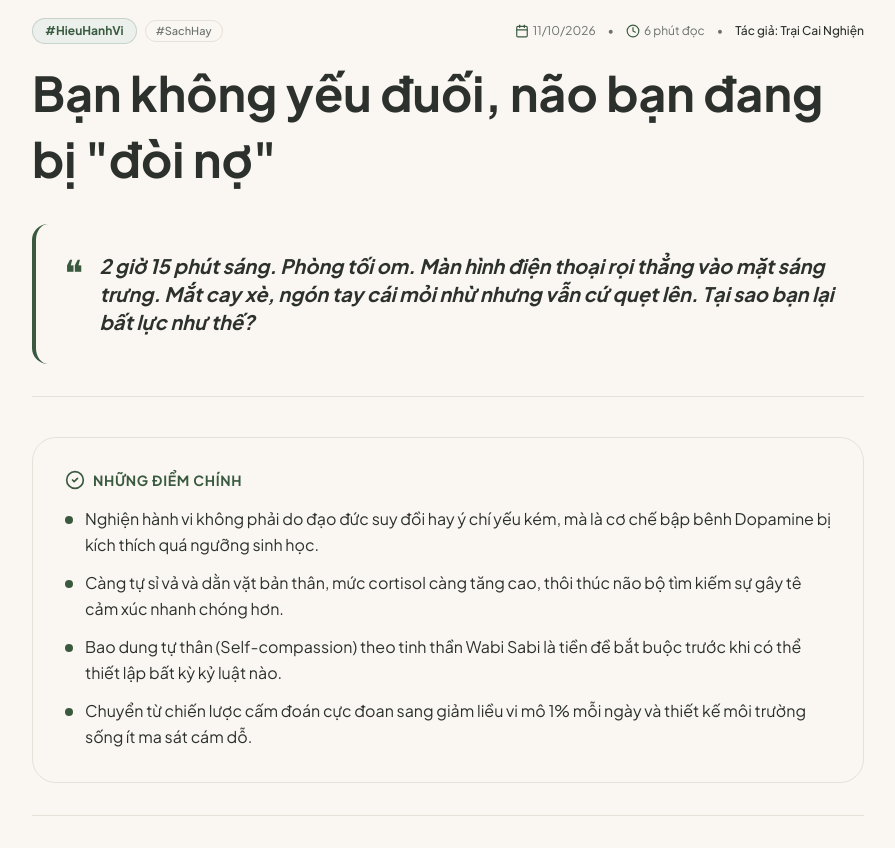
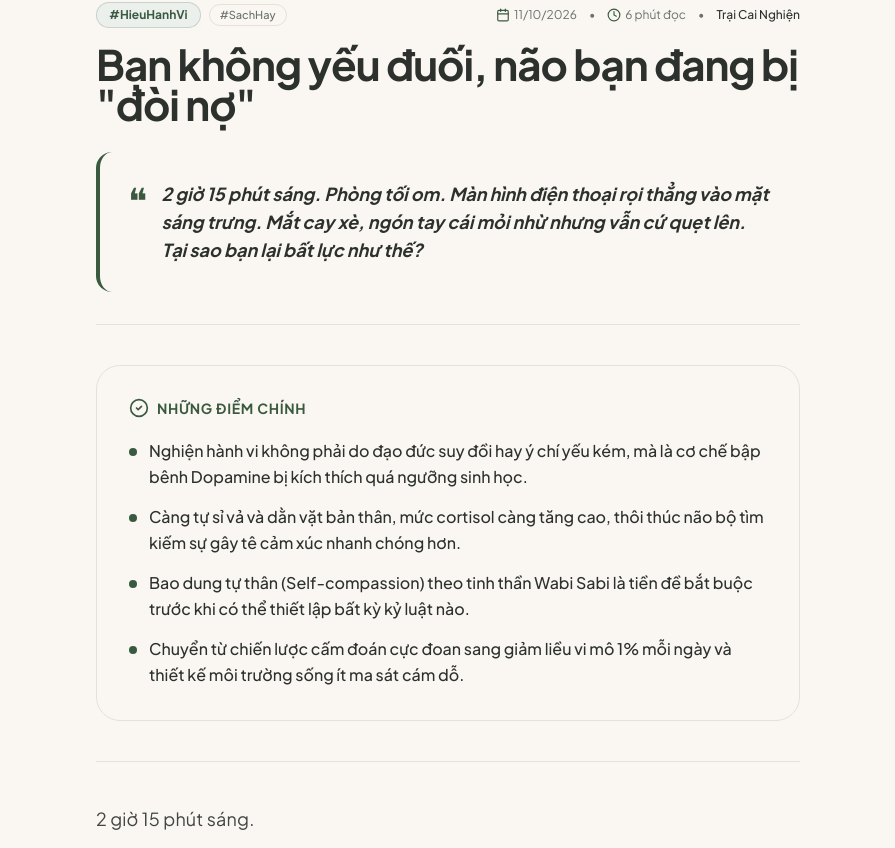
Before and after one commit to longphi11/traicainghien-1, a Next.js app: page /bai-viet/ban-khong-he-yeu-duoi in a window 1280 px wide. Shown: the part 692-1540 px from the top of the page, without its empty margins (192-1087 px from the left). Built offline with nearby package versions, Linux system fonts and the light colour scheme.

Commit message:
fix(blog): rebuild markdown parser to eliminate text clumping, format numbered lists into elegant spacious cards, and enhance reading typography

```diff
--- a/src/app/bai-viet/[slug]/page.tsx
+++ b/src/app/bai-viet/[slug]/page.tsx
@@ -2,7 +2,7 @@ import React from "react";
 import Link from "next/link";
 import { notFound } from "next/navigation";
 import { articles } from "@/data/articles";
-import { ArrowLeft, Clock, Calendar, Sparkles, Quote, CheckCircle2 } from "lucide-react";
+import { ArrowLeft, Clock, Calendar, Sparkles, CheckCircle2 } from "lucide-react";
 import ShareButtons from "@/components/ShareButtons";
 import CommentSection from "@/components/CommentSection";
 import RelatedArticles from "@/components/RelatedArticles";
@@ -13,41 +13,226 @@ export async function generateStaticParams() {
   }));
 }
 
-// Function to parse inline Markdown links [text](url), **bold**, and *italic*
+// 1. Parser inline Markdown: [text](url), **bold**, *italic*
 function renderFormattedText(text: string) {
-  // Regex to split on [text](url) or **bold**
-  const regex = /(\[.*?\]\(.*?\)|\*\*.*?\*\*)/g;
-  const parts = text.split(regex);
+  if (!text) return null;
 
-  return parts.map((part, i) => {
-    // Markdown Link
-    if (part.startsWith("[") && part.includes("](")) {
-      const match = part.match(/\[(.*?)\]\((.*?)\)/);
-      if (match) {
-        const [, linkText, linkUrl] = match;
-        return (
+  const tokens: React.ReactNode[] = [];
+  const regex = /(\[.*?\]\(.*?\)|\*\*.*?\*\*|\*[^*\n]+?\*)/g;
+  let lastIdx = 0;
+  let match: RegExpExecArray | null;
+
+  while ((match = regex.exec(text)) !== null) {
+    if (match.index > lastIdx) {
+      tokens.push(text.slice(lastIdx, match.index));
+    }
+    const m = match[0];
+
+    // Markdown Link: [text](url)
+    if (m.startsWith("[") && m.includes("](")) {
+      const matchLink = m.match(/\[(.*?)\]\((.*?)\)/);
+      if (matchLink) {
+        tokens.push(
           <Link
-            key={i}
-            href={linkUrl}
-            className="text-[#3A5A40] font-bold underline decoration-[#3A5A40]/40 underline-offset-4 hover:decoration-[#3A5A40] hover:text-[#283f2c] transition-all"
+            key={`link-${match.index}`}
+            href={matchLink[2]}
+            className="text-[#3A5A40] font-semibold underline decoration-[#3A5A40]/40 underline-offset-4 hover:decoration-[#3A5A40] hover:text-[#283f2c] transition-all"
           >
-            {linkText}
+            {matchLink[1]}
           </Link>
         );
       }
     }
-
-    // Bold text
-    if (part.startsWith("**") && part.endsWith("**")) {
-      return (
-        <strong key={i} className="font-bold text-[#2D312E]">
-          {part.slice(2, -2)}
+    // Bold text: **text**
+    else if (m.startsWith("**") && m.endsWith("**")) {
+      tokens.push(
+        <strong key={`bold-${match.index}`} className="font-bold text-[#1F2421]">
+          {m.slice(2, -2)}
         </strong>
       );
     }
+    // Italic text: *text*
+    else if (m.startsWith("*") && m.endsWith("*")) {
+      tokens.push(
+        <em key={`italic-${match.index}`} className="italic text-[#4A5568]">
+          {m.slice(1, -1)}
+        </em>
+      );
+    }
 
-    return part;
-  });
+    lastIdx = regex.lastIndex;
+  }
+
+  if (lastIdx < text.length) {
+    tokens.push(text.slice(lastIdx));
+  }
+
+  return tokens.length > 0 ? tokens : text;
+}
+
+// 2. Parser Block Markdown chuyên sâu: tách biệt hoàn toàn Headings, Lists, Paragraphs, Quotes
+type Block =
+  | { type: "key_takeaways"; title: string; items: string[] }
+  | { type: "h2"; text: string }
+  | { type: "h3"; text: string }
+  | { type: "hr" }
+  | { type: "blockquote"; text: string }
+  | { type: "numbered_list"; items: string[] }
+  | { type: "bullet_list"; items: string[] }
+  | { type: "paragraph"; text: string };
+
+function parseMarkdownBlocks(content: string): Block[] {
+  const lines = content.split("\n");
+  const blocks: Block[] = [];
+  let i = 0;
+
+  while (i < lines.length) {
+    const rawLine = lines[i];
+    const line = rawLine.trim();
+
+    if (!line) {
+      i++;
+      continue;
+    }
+
+    // A. Khối NHỮNG ĐIỂM CHÍNH
+    if (line.includes("NHỮNG ĐIỂM CHÍNH")) {
+      const title = line.replace(/^[#\s*]+/, "").replace(/[:*]+$/, "").trim();
+      const items: string[] = [];
+      i++;
+      while (i < lines.length) {
+        const itemLine = lines[i].trim();
+        if (!itemLine) {
+          i++;
+          continue;
+        }
+        if (itemLine.startsWith("---") || itemLine.startsWith("##") || itemLine.startsWith("###")) {
+          break;
+        }
+        if (itemLine.startsWith("*") || itemLine.startsWith("-") || /^\d+\./.test(itemLine)) {
+          items.push(itemLine.replace(/^[*-\d.]\s*/, "").trim());
+          i++;
+        } else {
+          break;
+        }
+      }
+      blocks.push({ type: "key_takeaways", title: title || "NHỮNG ĐIỂM CHÍNH", items });
+      continue;
+    }
+
+    // B. Đường phân cách ngang
+    if (line.startsWith("---")) {
+      blocks.push({ type: "hr" });
+      i++;
+      continue;
+    }
+
+    // C. Tiêu đề H2
+    if (line.startsWith("## ")) {
+      blocks.push({ type: "h2", text: line.replace("## ", "").trim() });
+      i++;
+      continue;
+    }
+
+    // D. Tiêu đề H3
+    if (line.startsWith("### ")) {
+      blocks.push({ type: "h3", text: line.replace("### ", "").trim() });
+      i++;
+      continue;
+    }
+
+    // E. Trích dẫn khối (Blockquote)
+    if (line.startsWith("> ")) {
+      const quoteLines: string[] = [];
+      while (i < lines.length && lines[i].trim().startsWith("> ")) {
+        quoteLines.push(lines[i].trim().replace(/^>\s*/, ""));
+        i++;
+      }
+      blocks.push({ type: "blockquote", text: quoteLines.join(" ") });
+      continue;
+    }
+
+    // F. Danh sách có số thứ tự (Numbered List)
+    if (/^\d+\.\s/.test(line)) {
+      const items: string[] = [];
+      while (i < lines.length) {
+        const currLine = lines[i].trim();
+        if (/^\d+\.\s/.test(currLine)) {
+          items.push(currLine.replace(/^\d+\.\s*/, "").trim());
+          i++;
+        } else if (
+          currLine &&
+          !currLine.startsWith("#") &&
+          !currLine.startsWith("-") &&
+          !currLine.startsWith("*") &&
+          !currLine.startsWith("---")
+        ) {
+          // Dòng văn bản nối tiếp của mục trước
+          if (items.length > 0) {
+            items[items.length - 1] += " " + currLine;
+          }
+          i++;
+        } else {
+          break;
+        }
+      }
+      blocks.push({ type: "numbered_list", items });
+      continue;
+    }
+
+    // G. Danh sách đầu dòng (Bullet List)
+    if (line.startsWith("* ") || line.startsWith("- ")) {
+      const items: string[] = [];
+      while (i < lines.length) {
+        const currLine = lines[i].trim();
+        if (currLine.startsWith("* ") || currLine.startsWith("- ")) {
+          items.push(currLine.replace(/^[*-\s]+/, "").trim());
+          i++;
+        } else if (
+          currLine &&
+          !currLine.startsWith("#") &&
+          !/^\d+\./.test(currLine) &&
+          !currLine.startsWith("---")
+        ) {
+          if (items.length > 0) {
+            items[items.length - 1] += " " + currLine;
+          }
+          i++;
+        } else {
+          break;
+        }
+      }
+      blocks.push({ type: "bullet_list", items });
+      continue;
+    }
+
+    // H. Đoạn văn thường (Paragraph)
+    const pLines: string[] = [line];
+    i++;
+    while (i < lines.length) {
+      const nextLine = lines[i].trim();
+      if (!nextLine) {
+        i++;
+        break;
+      }
+      if (
+        nextLine.startsWith("#") ||
+        nextLine.startsWith("---") ||
+        nextLine.startsWith("> ") ||
+        nextLine.startsWith("* ") ||
+        nextLine.startsWith("- ") ||
+        /^\d+\.\s/.test(nextLine) ||
+        nextLine.includes("NHỮNG ĐIỂM CHÍNH")
+      ) {
+        break;
+      }
+      pLines.push(nextLine);
+      i++;
+    }
+    blocks.push({ type: "paragraph", text: pLines.join(" ") });
+  }
+
+  return blocks;
 }
 
 export default async function ArticleDetailPage({
@@ -79,11 +264,13 @@ export default async function ArticleDetailPage({
     }
   };
 
+  const blocks = parseMarkdownBlocks(article.content);
+
   return (
-    <article className="max-w-4xl mx-auto px-4 sm:px-6 lg:px-8 py-10 md:py-16 space-y-10 animate-fadeIn">
+    <article className="max-w-3xl mx-auto px-4 sm:px-6 md:px-8 py-10 md:py-16 space-y-10 animate-fadeIn">
 
       {/* Back button & Breadcrumb */}
-      <div className="flex items-center justify-between text-xs pb-2 border-b border-[#E6E1D8]/60">
+      <div className="flex items-center justify-between text-xs pb-3 border-b border-[#E6E1D8]/60">
         <Link
           href="/bai-viet"
           className="inline-flex items-center gap-1.5 font-semibold text-[#6B726E] hover:text-[#3A5A40] transition-colors"
@@ -96,14 +283,14 @@ export default async function ArticleDetailPage({
         </span>
       </div>
 
-      {/* Featured Thumbnail Cover (Theo chuẩn ảnh mẫu) */}
-      <div className="relative w-full h-64 sm:h-80 md:h-[460px] rounded-3xl overflow-hidden shadow-sm border border-[#E6E1D8] bg-[#FAF7F2]">
+      {/* Featured Thumbnail Cover */}
+      <div className="relative w-full h-64 sm:h-80 md:h-[440px] rounded-3xl overflow-hidden shadow-sm border border-[#E6E1D8] bg-[#FAF7F2]">
         <img
           src={article.thumbnail}
           alt={article.title}
           className="w-full h-full object-cover"
         />
-        <div className="absolute inset-0 bg-gradient-to-t from-black/40 via-transparent to-transparent pointer-events-none" />
+        <div className="absolute inset-0 bg-gradient-to-t from-black/30 via-transparent to-transparent pointer-events-none" />
       </div>
 
       {/* Header Info */}
@@ -115,7 +302,7 @@ export default async function ArticleDetailPage({
             <span className={`px-3 py-1 rounded-full text-xs font-bold border ${getTagColor(article.pillarTag)}`}>
               #{article.pillarTag}
             </span>
-            {article.tags?.filter(t => t !== `#${article.pillarTag}`).map((t) => (
+            {article.tags?.filter((t) => t !== `#${article.pillarTag}`).map((t) => (
               <span
                 key={t}
                 className="px-2.5 py-0.5 rounded-full text-[11px] font-medium bg-[#FAF7F2] text-[#6B726E] border border-[#E6E1D8]"
@@ -134,23 +321,23 @@ export default async function ArticleDetailPage({
               <Clock className="w-3.5 h-3.5 text-[#3A5A40]" /> {article.readTime}
             </span>
             <span>•</span>
-            <span className="font-medium text-[#2D312E]">Tác giả: Trại Cai Nghiện</span>
+            <span className="font-medium text-[#2D312E]">Trại Cai Nghiện</span>
           </div>
         </div>
 
         {/* Tiêu đề chính */}
-        <h1 className="text-2xl sm:text-3xl md:text-5xl font-bold font-serif text-[#2D312E] leading-tight md:leading-snug">
+        <h1 className="text-2xl sm:text-3xl md:text-4xl lg:text-[42px] font-bold font-serif text-[#2D312E] leading-[1.3] tracking-tight">
           {article.title}
         </h1>
 
-        {/* Châm ngôn trích dẫn cốt lõi (Theo chuẩn ảnh mẫu tham khảo) */}
+        {/* Châm ngôn trích dẫn cốt lõi */}
         {article.excerpt && (
-          <div className="pt-4">
-            <div className="p-6 md:p-7 rounded-2xl bg-[#FAF7F2] border-l-4 border-[#3A5A40] flex items-start gap-4 shadow-xs">
+          <div className="pt-3">
+            <div className="p-6 sm:p-7 rounded-2xl bg-[#FAF7F2] border-l-4 border-[#3A5A40] flex items-start gap-3.5 shadow-xs">
               <span className="text-3xl sm:text-4xl text-[#3A5A40] font-serif leading-none shrink-0 select-none">
                 ❝
               </span>
-              <p className="text-base sm:text-lg md:text-xl font-serif font-bold text-[#2D312E] leading-relaxed italic">
+              <p className="text-[16px] sm:text-lg font-serif font-bold text-[#2D312E] leading-relaxed italic">
                 {article.excerpt}
               </p>
             </div>
@@ -158,113 +345,113 @@ export default async function ArticleDetailPage({
         )}
       </div>
 
-      {/* Article Body - Rendered cleanly and professionally */}
-      <div className="space-y-6 text-[#2D312E] text-base md:text-[17px] leading-relaxed md:leading-loose">
-        {article.content.split("\n\n").map((paragraph, index) => {
-          const trimmed = paragraph.trim();
-          if (!trimmed) return null;
-
-          // H2 Heading
-          if (trimmed.startsWith("## ")) {
+      {/* Article Body - Trình bày thoáng đãng, chuẩn mực xuất bản */}
+      <div className="article-content text-[#2D312E]/90">
+        {blocks.map((block, idx) => {
+          switch (block.type) {
+            case "key_takeaways":
               return (
-              <h2 key={index} className="text-2xl sm:text-3xl font-bold font-serif text-[#2D312E] pt-8 pb-3 border-b border-[#E6E1D8] mt-8">
-                {trimmed.replace("## ", "")}
-              </h2>
-            );
-          }
-
-          // Key Takeaways section (NHỮNG ĐIỂM CHÍNH - Theo chuẩn ảnh mẫu)
-          if (trimmed.includes("NHỮNG ĐIỂM CHÍNH")) {
-            const lines = trimmed.split("\n");
-            const titleLine = lines[0].replace(/#+\s*/, "");
-            const bulletLines = lines.slice(1).filter((l) => l.trim().length > 0);
-
-            return (
-              <div key={index} className="my-8 p-6 md:p-8 rounded-3xl bg-[#FAF7F2] border border-[#E6E1D8] space-y-4 shadow-xs">
-                <div className="flex items-center gap-2 text-sm font-bold tracking-wider uppercase text-[#3A5A40]">
+                <div
+                  key={idx}
+                  className="my-10 p-6 sm:p-8 rounded-3xl bg-[#FAF7F2] border border-[#E6E1D8] shadow-xs space-y-4"
+                >
+                  <div className="flex items-center gap-2 text-xs sm:text-sm font-bold tracking-wider uppercase text-[#3A5A40]">
                     <CheckCircle2 className="w-5 h-5 text-[#3A5A40]" />
-                  <span>{titleLine}</span>
+                    <span>{block.title}</span>
                   </div>
-                <ul className="space-y-3">
-                  {bulletLines.map((b, bIdx) => {
-                    const cleanText = b.replace(/^[\*\-\•]\s*/, "");
-                    return (
-                      <li key={bIdx} className="flex items-start gap-3 text-sm md:text-base text-[#2D312E]">
+                  <ul className="space-y-3.5 pt-1">
+                    {block.items.map((item, bIdx) => (
+                      <li key={bIdx} className="flex items-start gap-3 text-[15px] sm:text-[16px] text-[#2D312E] leading-relaxed">
                         <span className="w-2 h-2 rounded-full bg-[#3A5A40] mt-2.5 shrink-0" />
-                        <span className="leading-relaxed">{renderFormattedText(cleanText)}</span>
+                        <span className="flex-1 font-medium">{renderFormattedText(item)}</span>
                       </li>
-                    );
-                  })}
+                    ))}
                   </ul>
                 </div>
               );
-          }
 
-          // H3 Heading
-          if (trimmed.startsWith("### ")) {
+            case "h2":
               return (
-              <h3 key={index} className="text-xl sm:text-2xl font-bold font-serif text-[#3A5A40] pt-6 pb-2 mt-6">
-                {trimmed.replace("### ", "")}
+                <h2
+                  key={idx}
+                  className="text-2xl sm:text-3xl font-bold font-serif text-[#2D312E] mt-12 mb-5 pt-8 border-t border-[#E6E1D8]/70 leading-snug"
+                >
+                  {block.text}
+                </h2>
+              );
+
+            case "h3":
+              return (
+                <h3
+                  key={idx}
+                  className="text-xl sm:text-2xl font-bold font-serif text-[#3A5A40] mt-8 mb-4 leading-snug"
+                >
+                  {block.text}
                 </h3>
               );
-          }
 
-          // Divider
-          if (trimmed.startsWith("---")) {
-            return <hr key={index} className="border-[#E6E1D8] my-8" />;
-          }
+            case "hr":
+              return <hr key={idx} className="border-[#E6E1D8] my-10" />;
 
-          // Blockquote (> Quote)
-          if (trimmed.startsWith("> ")) {
-            const quoteContent = trimmed.replace(/^>\s*/, "");
+            case "blockquote":
               return (
-              <blockquote key={index} className="my-6 pl-5 border-l-4 border-[#C27D53] italic text-base md:text-lg text-[#4A5568] bg-[#F9EFE9]/40 p-4 rounded-r-2xl">
-                {renderFormattedText(quoteContent)}
+                <blockquote
+                  key={idx}
+                  className="my-8 pl-6 pr-6 py-5 border-l-4 border-[#C27D53] bg-[#F9EFE9]/40 rounded-r-2xl italic font-serif text-lg md:text-xl text-[#2D312E] leading-relaxed"
+                >
+                  {renderFormattedText(block.text)}
                 </blockquote>
               );
-          }
 
-          // List Items (* or -)
-          if (trimmed.startsWith("* ") || trimmed.startsWith("- ")) {
-            const listItems = trimmed.split("\n").map((item) => item.replace(/^[\*\-]\s*/, ""));
+            case "numbered_list":
               return (
-              <ul key={index} className="space-y-2.5 list-disc list-outside pl-6 my-4 text-sm md:text-base">
-                {listItems.map((li, i) => (
-                  <li key={i} className="text-[#2D312E] leading-relaxed">
-                    {renderFormattedText(li)}
+                <div key={idx} className="space-y-4 my-8">
+                  {block.items.map((item, nIdx) => (
+                    <div
+                      key={nIdx}
+                      className="flex items-start gap-4 p-5 sm:p-6 rounded-2xl bg-[#FAF7F2] border border-[#E6E1D8] shadow-xs hover:border-[#3A5A40]/40 transition-colors"
+                    >
+                      <span className="w-8 h-8 rounded-xl bg-[#3A5A40] text-white flex items-center justify-center font-bold text-sm shrink-0 shadow-xs mt-0.5">
+                        {nIdx + 1}
+                      </span>
+                      <div className="flex-1 text-[16px] sm:text-[17px] text-[#2D312E] leading-[1.85]">
+                        {renderFormattedText(item)}
+                      </div>
+                    </div>
+                  ))}
+                </div>
+              );
+
+            case "bullet_list":
+              return (
+                <ul key={idx} className="space-y-3.5 my-6 pl-2">
+                  {block.items.map((item, bIdx) => (
+                    <li
+                      key={bIdx}
+                      className="flex items-start gap-3 text-[16px] sm:text-[17px] text-[#2D312E]/90 leading-[1.85]"
+                    >
+                      <span className="w-2 h-2 rounded-full bg-[#3A5A40] mt-2.5 shrink-0" />
+                      <span className="flex-1">{renderFormattedText(item)}</span>
                     </li>
                   ))}
                 </ul>
               );
-          }
 
-          // Numbered list
-          if (/^\d+\.\s/.test(trimmed)) {
-            const listItems = trimmed.split("\n");
+            case "paragraph":
+            default:
               return (
-              <ol key={index} className="space-y-2.5 list-decimal list-outside pl-6 my-4 text-sm md:text-base">
-                {listItems.map((li, i) => {
-                  const cleanLi = li.replace(/^\d+\.\s*/, "");
-                  return (
-                    <li key={i} className="text-[#2D312E] leading-relaxed">
-                      {renderFormattedText(cleanLi)}
-                    </li>
-                  );
-                })}
-              </ol>
+                <p
+                  key={idx}
+                  className="mb-6 text-[17px] sm:text-[18px] text-[#2D312E]/90 leading-[1.85] md:leading-[1.9] font-normal tracking-[0.01em]"
+                >
+                  {renderFormattedText(block.text)}
+                </p>
               );
           }
-
-          // Regular Paragraph
-          return (
-            <p key={index} className="leading-relaxed md:leading-loose text-[#2D312E]">
-              {renderFormattedText(trimmed)}
-            </p>
-          );
         })}
       </div>
 
-      {/* Share Buttons (To và in đậm tạo động lực thức tỉnh) */}
+      {/* Share Buttons */}
       <ShareButtons title={article.title} slug={article.slug} />
 
       {/* Call to action at bottom of article */}
@@ -289,7 +476,7 @@ export default async function ArticleDetailPage({
       {/* Related Articles (6 boxes) */}
       <RelatedArticles currentSlug={article.slug} currentTag={article.pillarTag} />
 
-      {/* Comments Section (10 Seeding comments, 5 comments per page, long confessions) */}
+      {/* Comments Section */}
       <CommentSection slug={article.slug} />
 
     </article>
```
Lines whose indentation alone changed are shown as unchanged.
